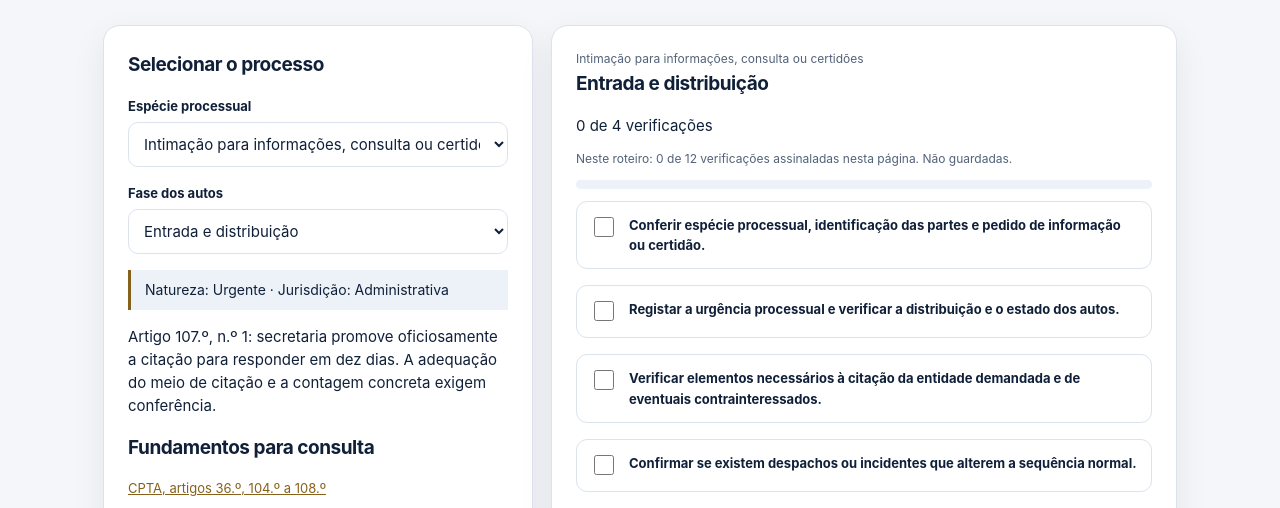
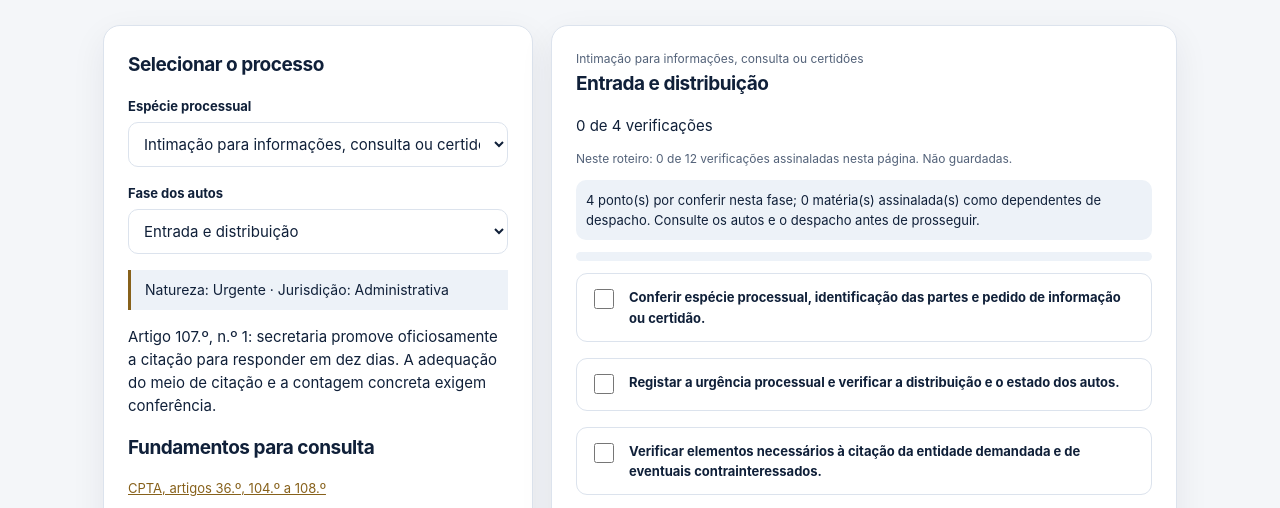
Before and after one commit to armandostafonso/LegalTech, a plain HTML site: page tramitação-taf.html in a window 1280 px wide. Shown: the part 261-769 px from the top of the page. Drawn offline with Linux system fonts and the light colour scheme.

Commit message:
Mostrar pendências e decisões dependentes de despacho em cada fase TAF

```diff
--- a/tramitação-taf.html
+++ b/tramitação-taf.html
@@ -11,7 +11,7 @@
 <h2>Fundamentos para consulta</h2><div id="sources"></div>
 <p class="note">As referências legais são pontos de consulta, não uma validação automática da regularidade dos atos. Confirma a redação vigente e as particularidades da jurisdição, do processo e do despacho.</p>
 <div class="actions"><button id="reset" class="btn secondary" type="button">Repor verificações</button><button id="print" class="btn secondary" type="button">Imprimir</button></div>
-</section><section class="panel"><div class="tagline" id="stageName"></div><h2 id="stageTitle">Verificações</h2><div id="count" aria-live="polite">0 de 0</div><p id="sessionProgress" class="tagline" aria-live="polite"></p><div class="progress" aria-hidden="true"><div id="bar"></div></div>
+</section><section class="panel"><div class="tagline" id="stageName"></div><h2 id="stageTitle">Verificações</h2><div id="count" aria-live="polite">0 de 0</div><p id="sessionProgress" class="tagline" aria-live="polite"></p><p id="pending" class="lawstatus" role="status" aria-live="polite">As pendências desta fase surgem aqui.</p><div class="progress" aria-hidden="true"><div id="bar"></div></div>
 <div id="steps" class="steplist"></div><details id="detailGuide" style="margin-top:18px;border:1px solid var(--line);padding:15px;border-radius:12px"><summary style="cursor:pointer;font-weight:700">Ficha jurídica complementar e preparação de expediente</summary><div id="guide" class="guidance" style="margin-top:12px"></div></details>
 <div class="actions"><button id="copy" class="btn" type="button">Copiar resumo</button><button id="download" class="btn secondary" type="button">Exportar TXT</button></div>
 <p class="note">As verificações não ficam guardadas. Fechar ou atualizar a página repõe a seleção, salvo as preferências gerais do navegador. Nunca introduzir nomes ou números de processos neste módulo.</p>
@@ -82,6 +82,11 @@ function updateProgress(){
  const total=workflow.stages.reduce((sum,st)=>sum+st.steps.length,0);
  const done=workflow.stages.reduce((sum,st)=>sum+(state.get(workflow.id+"/"+st.id)?.size||0),0);
  $("sessionProgress").textContent="Neste roteiro: "+done+" de "+total+" verificações assinaladas nesta página. Não guardadas.";
+ const left=all.length-checked;
+ const pendingJudicial=stage.steps.filter((v,i)=>v.startsWith("Juiz / despacho | ")&&!all[i]?.checked).length;
+ $("pending").textContent=left===0
+  ?"Todos os pontos desta checklist estão assinalados. Isto não certifica o cumprimento de atos nem autoriza a tramitação seguinte."
+  :left+" ponto(s) por conferir nesta fase; "+pendingJudicial+" matéria(s) assinalada(s) como dependentes de despacho. Consulte os autos e o despacho antes de prosseguir.";
 }
 function summary(){if(!stage)return"";const boxes=[...$("steps").querySelectorAll("input")];return ["LEGALTECH · ROTEIRO AUXILIAR TAF",workflow.name,stage.name,workflow.urgency,"",
 ...stage.steps.map((v,i)=>(boxes[i]?.checked?"[x] ":"[ ] ")+v),"","Referências:",...workflow.basis.map(x=>x.article+" — "+x.url),"","Aviso: conferir autos, normas em vigor e despachos; o roteiro não certifica qualquer diligência."].join("\n")}
```
